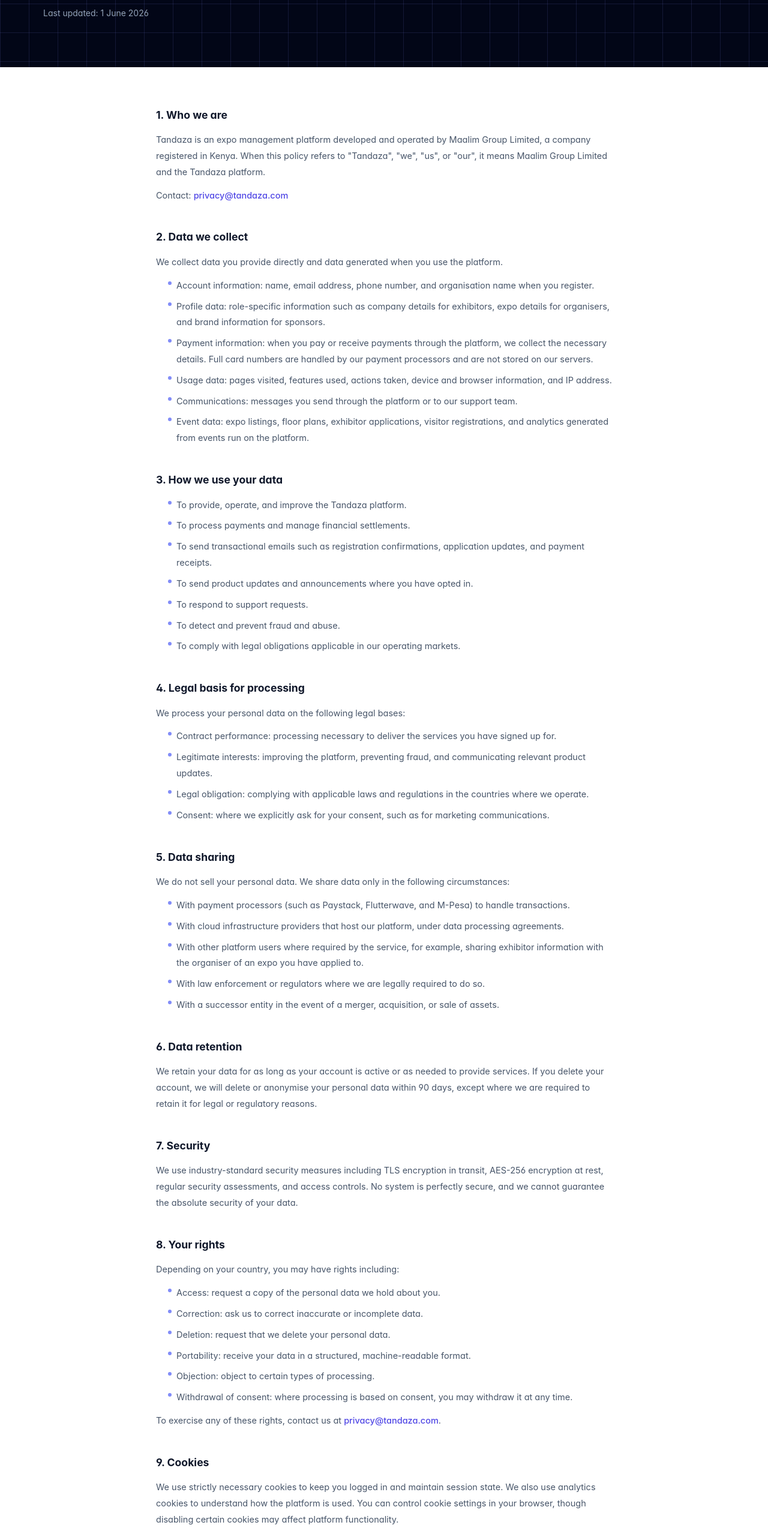
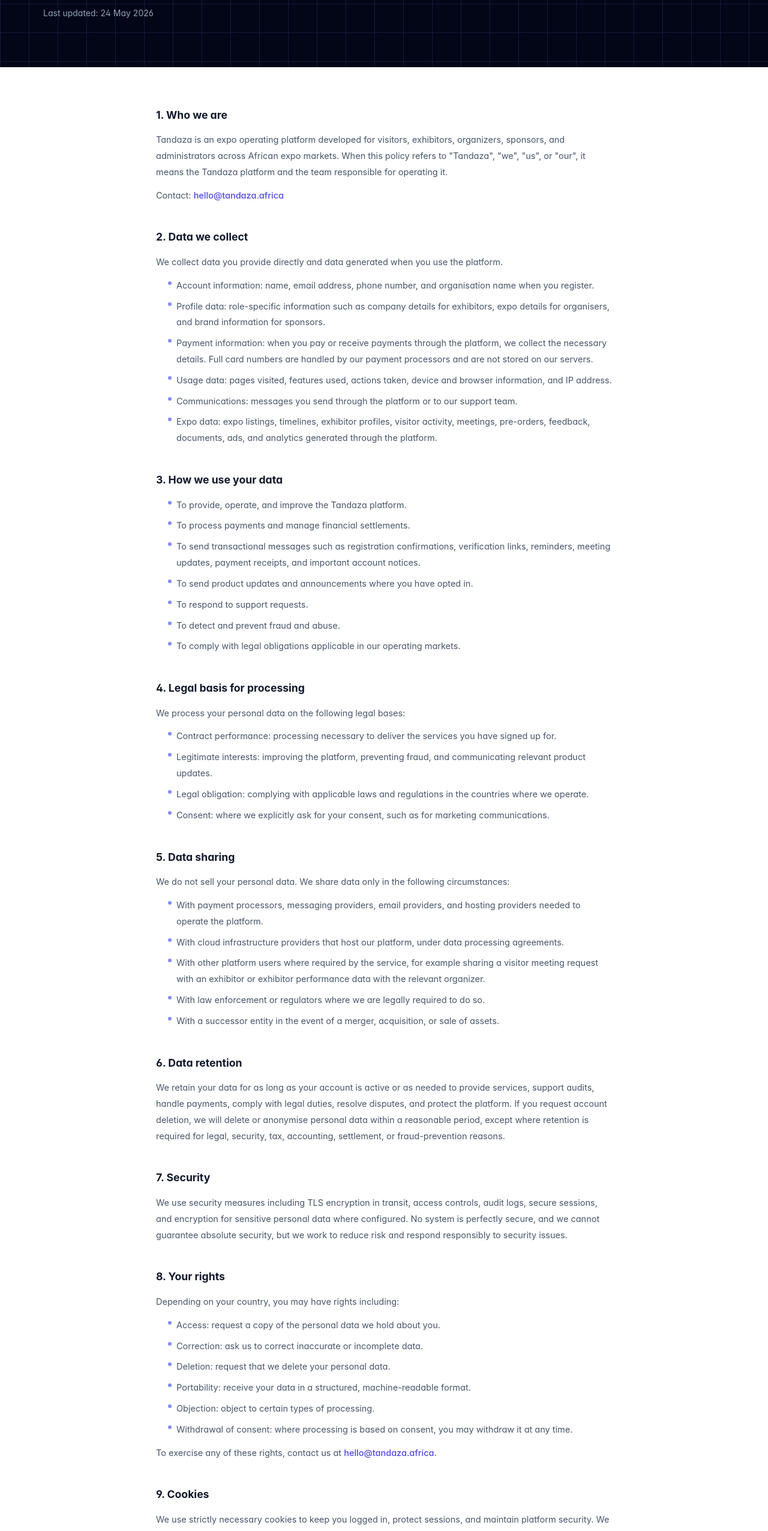
Before and after one commit to EvansMburuNjogu/tandaza-v2, a Next.js app in the folder frontend/: page /privacy in a window 1280 px wide. Shown: the part 234-2786 px from the top of the page at 60% size. Built offline with nearby package versions, Linux system fonts and the light colour scheme; no server answers.

Commit message:
Update legal pages and remove founder section

```diff
--- a/frontend/app/privacy/page.tsx
+++ b/frontend/app/privacy/page.tsx
@@ -1,15 +1,14 @@
 import type { Metadata } from "next"
-import Link from "next/link"
 import { LandingNav } from "@/components/marketing/landing-nav"
 import { SiteFooter } from "@/components/marketing/site-footer"
 
 export const metadata: Metadata = {
   title: "Privacy Policy — Tandaza",
-  description: "How Tandaza collects, uses, and protects your personal data.",
-  alternates: { canonical: "https://tandaza.com/privacy" },
+  description: "How Tandaza collects, uses, protects, and shares personal data across expo experiences in Africa.",
+  alternates: { canonical: "https://tandaza.africa/privacy" },
 }
 
-const LAST_UPDATED = "1 June 2026"
+const LAST_UPDATED = "24 May 2026"
 
 export default function PrivacyPage() {
   return (
@@ -32,8 +31,8 @@
 
           <section>
             <h2 className="mb-3 text-[1.1rem] font-bold text-slate-900">1. Who we are</h2>
-            <p>Tandaza is an expo management platform developed and operated by Maalim Group Limited, a company registered in Kenya. When this policy refers to "Tandaza", "we", "us", or "our", it means Maalim Group Limited and the Tandaza platform.</p>
-            <p className="mt-3">Contact: <a href="mailto:privacy@tandaza.com" className="font-medium text-indigo-600 hover:underline">privacy@tandaza.com</a></p>
+            <p>Tandaza is an expo operating platform developed for visitors, exhibitors, organizers, sponsors, and administrators across African expo markets. When this policy refers to "Tandaza", "we", "us", or "our", it means the Tandaza platform and the team responsible for operating it.</p>
+            <p className="mt-3">Contact: <a href="mailto:hello@tandaza.africa" className="font-medium text-indigo-600 hover:underline">hello@tandaza.africa</a></p>
           </section>
 
           <section>
@@ -46,7 +45,7 @@
                 "Payment information: when you pay or receive payments through the platform, we collect the necessary details. Full card numbers are handled by our payment processors and are not stored on our servers.",
                 "Usage data: pages visited, features used, actions taken, device and browser information, and IP address.",
                 "Communications: messages you send through the platform or to our support team.",
-                "Event data: expo listings, floor plans, exhibitor applications, visitor registrations, and analytics generated from events run on the platform.",
+                "Expo data: expo listings, timelines, exhibitor profiles, visitor activity, meetings, pre-orders, feedback, documents, ads, and analytics generated through the platform.",
               ].map((item) => (
                 <li key={item} className="flex items-start gap-2">
                   <span className="mt-1.5 h-1.5 w-1.5 shrink-0 rounded-full bg-indigo-400" />
@@ -62,7 +61,7 @@
               {[
                 "To provide, operate, and improve the Tandaza platform.",
                 "To process payments and manage financial settlements.",
-                "To send transactional emails such as registration confirmations, application updates, and payment receipts.",
+                "To send transactional messages such as registration confirmations, verification links, reminders, meeting updates, payment receipts, and important account notices.",
                 "To send product updates and announcements where you have opted in.",
                 "To respond to support requests.",
                 "To detect and prevent fraud and abuse.",
@@ -99,9 +98,9 @@
             <p>We do not sell your personal data. We share data only in the following circumstances:</p>
             <ul className="mt-3 space-y-2 pl-5">
               {[
-                "With payment processors (such as Paystack, Flutterwave, and M-Pesa) to handle transactions.",
+                "With payment processors, messaging providers, email providers, and hosting providers needed to operate the platform.",
                 "With cloud infrastructure providers that host our platform, under data processing agreements.",
-                "With other platform users where required by the service, for example, sharing exhibitor information with the organiser of an expo you have applied to.",
+                "With other platform users where required by the service, for example sharing a visitor meeting request with an exhibitor or exhibitor performance data with the relevant organizer.",
                 "With law enforcement or regulators where we are legally required to do so.",
                 "With a successor entity in the event of a merger, acquisition, or sale of assets.",
               ].map((item) => (
@@ -115,12 +114,12 @@
 
           <section>
             <h2 className="mb-3 text-[1.1rem] font-bold text-slate-900">6. Data retention</h2>
-            <p>We retain your data for as long as your account is active or as needed to provide services. If you delete your account, we will delete or anonymise your personal data within 90 days, except where we are required to retain it for legal or regulatory reasons.</p>
+            <p>We retain your data for as long as your account is active or as needed to provide services, support audits, handle payments, comply with legal duties, resolve disputes, and protect the platform. If you request account deletion, we will delete or anonymise personal data within a reasonable period, except where retention is required for legal, security, tax, accounting, settlement, or fraud-prevention reasons.</p>
           </section>
 
           <section>
             <h2 className="mb-3 text-[1.1rem] font-bold text-slate-900">7. Security</h2>
-            <p>We use industry-standard security measures including TLS encryption in transit, AES-256 encryption at rest, regular security assessments, and access controls. No system is perfectly secure, and we cannot guarantee the absolute security of your data.</p>
+            <p>We use security measures including TLS encryption in transit, access controls, audit logs, secure sessions, and encryption for sensitive personal data where configured. No system is perfectly secure, and we cannot guarantee absolute security, but we work to reduce risk and respond responsibly to security issues.</p>
           </section>
 
           <section>
@@ -141,12 +140,12 @@
                 </li>
               ))}
             </ul>
-            <p className="mt-3">To exercise any of these rights, contact us at <a href="mailto:privacy@tandaza.com" className="font-medium text-indigo-600 hover:underline">privacy@tandaza.com</a>.</p>
+            <p className="mt-3">To exercise any of these rights, contact us at <a href="mailto:hello@tandaza.africa" className="font-medium text-indigo-600 hover:underline">hello@tandaza.africa</a>.</p>
           </section>
 
           <section>
             <h2 className="mb-3 text-[1.1rem] font-bold text-slate-900">9. Cookies</h2>
-            <p>We use strictly necessary cookies to keep you logged in and maintain session state. We also use analytics cookies to understand how the platform is used. You can control cookie settings in your browser, though disabling certain cookies may affect platform functionality.</p>
+            <p>We use strictly necessary cookies to keep you logged in, protect sessions, and maintain platform security. We may also use analytics technologies to understand usage and improve expo experiences. You can control cookie settings in your browser, though disabling necessary cookies may affect platform functionality.</p>
           </section>
 
           <section>
@@ -156,7 +155,7 @@
 
           <section>
             <h2 className="mb-3 text-[1.1rem] font-bold text-slate-900">11. Contact us</h2>
-            <p>For privacy-related queries, contact us at <a href="mailto:privacy@tandaza.com" className="font-medium text-indigo-600 hover:underline">privacy@tandaza.com</a> or through the <Link href="/register" className="font-medium text-indigo-600 hover:underline">contact form</Link> on our website.</p>
+            <p>For privacy-related queries, contact us at <a href="mailto:hello@tandaza.africa" className="font-medium text-indigo-600 hover:underline">hello@tandaza.africa</a> or call <a href="tel:+254799010210" className="font-medium text-indigo-600 hover:underline">+254 799 010 210</a>.</p>
           </section>
 
         </div>
--- a/frontend/app/terms/page.tsx
+++ b/frontend/app/terms/page.tsx
@@ -1,15 +1,14 @@
 import type { Metadata } from "next"
-import Link from "next/link"
 import { LandingNav } from "@/components/marketing/landing-nav"
 import { SiteFooter } from "@/components/marketing/site-footer"
 
 export const metadata: Metadata = {
-  title: "Terms of Service — Tandaza",
-  description: "The terms governing your use of the Tandaza expo management platform.",
-  alternates: { canonical: "https://tandaza.com/terms" },
+  title: "Terms and Conditions — Tandaza",
+  description: "The terms and conditions governing your use of Tandaza for expo discovery, management, engagement, payments, and analytics.",
+  alternates: { canonical: "https://tandaza.africa/terms" },
 }
 
-const LAST_UPDATED = "1 June 2026"
+const LAST_UPDATED = "24 May 2026"
 
 export default function TermsPage() {
   return (
@@ -21,7 +20,7 @@
         <div className="pointer-events-none absolute inset-0 bg-grid-dark" />
         <div className="relative mx-auto max-w-[1200px] px-6 py-16 lg:px-8 lg:py-20">
           <p className="mb-3 text-[10px] font-bold uppercase tracking-[0.28em] text-indigo-400">Legal</p>
-          <h1 className="text-[2.4rem] font-bold tracking-[-0.03em] text-white">Terms of Service</h1>
+          <h1 className="text-[2.4rem] font-bold tracking-[-0.03em] text-white">Terms and Conditions</h1>
           <p className="mt-3 text-[14px] text-slate-400">Last updated: {LAST_UPDATED}</p>
         </div>
       </div>
@@ -32,7 +31,7 @@
 
           <section>
             <h2 className="mb-3 text-[1.1rem] font-bold text-slate-900">1. About these terms</h2>
-            <p>These Terms of Service govern your access to and use of the Tandaza platform, operated by Maalim Group Limited ("Tandaza", "we", "us", "our"). By creating an account or using any part of the platform, you agree to be bound by these terms.</p>
+            <p>These Terms and Conditions govern your access to and use of the Tandaza platform, including expo discovery, exhibitor workspaces, visitor engagement, digital booth activation, sponsorship tools, payments, notifications, analytics, and related services. By creating an account or using any part of the platform, you agree to be bound by these terms.</p>
             <p className="mt-3">If you are using Tandaza on behalf of an organisation, you represent that you have the authority to bind that organisation to these terms.</p>
           </section>
 
@@ -76,15 +75,15 @@
           </section>
 
           <section>
-            <h2 className="mb-3 text-[1.1rem] font-bold text-slate-900">4. Organiser responsibilities</h2>
-            <p>If you use Tandaza as an expo organiser, you are responsible for:</p>
+            <h2 className="mb-3 text-[1.1rem] font-bold text-slate-900">4. Organizer, exhibitor, sponsor, and visitor responsibilities</h2>
+            <p>Each user is responsible for using Tandaza honestly and for keeping the information they provide accurate. In particular:</p>
             <ul className="mt-3 space-y-2 pl-5">
               {[
-                "Ensuring that your expo complies with all applicable laws, venue regulations, and licensing requirements in the country where it takes place.",
-                "Providing accurate and truthful information about your expo, including dates, location, and exhibitor terms.",
-                "Honouring the terms you publish to exhibitors and visitors, including refund and cancellation policies.",
-                "Ensuring that payments collected through the platform are used for their stated purpose.",
-                "Obtaining any necessary consent from exhibitors and visitors to process their data.",
+                "Organizers must ensure their expos comply with applicable laws, venue rules, and published terms.",
+                "Exhibitors must provide accurate company, product, pricing, document, livestream, meeting, and advertising information.",
+                "Sponsors must ensure campaigns, ads, and brand materials are lawful and do not mislead visitors.",
+                "Visitors must use expo engagement tools respectfully and must not submit false meeting, feedback, chat, or pre-order information.",
+                "All users must obtain any permissions needed before uploading files, images, videos, logos, or personal data.",
               ].map((item) => (
                 <li key={item} className="flex items-start gap-2">
                   <span className="mt-1.5 h-1.5 w-1.5 shrink-0 rounded-full bg-indigo-400" />
@@ -96,14 +95,14 @@
 
           <section>
             <h2 className="mb-3 text-[1.1rem] font-bold text-slate-900">5. Payments and fees</h2>
-            <p>Pricing for Tandaza services is set out on our <Link href="/pricing" className="font-medium text-indigo-600 hover:underline">Pricing page</Link>. By publishing an expo on a paid tier, you agree to pay the applicable per-expo fee.</p>
-            <p className="mt-3">When payments are processed through the platform on your behalf, Tandaza deducts the applicable platform fee before settlement. Fees are non-refundable except where required by law or as stated in our refund policy.</p>
-            <p className="mt-3">We reserve the right to update our pricing. We will notify you of changes at least 30 days before they take effect.</p>
+            <p>Tandaza pricing may vary by country, currency, expo, user role, digital booth activation, sponsor plan, add-on, ad placement, and agreed commercial arrangement. By using a paid feature, you agree to pay the applicable amount shown or agreed before purchase.</p>
+            <p className="mt-3">Payments may be processed by third-party payment providers. Tandaza may record payment attempts, provider responses, receipts, commissions, processing fees, and settlements for audit and reconciliation. Fees are non-refundable except where required by law or expressly approved by Tandaza.</p>
+            <p className="mt-3">We may update pricing, payment methods, and settlement rules as the platform evolves. Where changes materially affect an active paid arrangement, we will provide reasonable notice.</p>
           </section>
 
           <section>
             <h2 className="mb-3 text-[1.1rem] font-bold text-slate-900">6. Intellectual property</h2>
-            <p>Tandaza and its original content, features, and functionality are owned by Maalim Group Limited and are protected by applicable intellectual property laws. You may not copy, modify, distribute, or reverse-engineer any part of the platform without our express written consent.</p>
+            <p>Tandaza and its original content, features, designs, workflows, and functionality are protected by applicable intellectual property laws. You may not copy, modify, distribute, or reverse-engineer any part of the platform without our express written consent.</p>
             <p className="mt-3">You retain ownership of any content you upload to the platform, such as expo descriptions, floor plans, and product catalogues. By uploading content, you grant Tandaza a limited, non-exclusive licence to use, display, and process that content as necessary to provide the services.</p>
           </section>
 
@@ -130,7 +129,7 @@
 
           <section>
             <h2 className="mb-3 text-[1.1rem] font-bold text-slate-900">11. Governing law</h2>
-            <p>These terms are governed by the laws of Kenya. Any disputes shall be resolved in the courts of Nairobi, Kenya, unless otherwise required by applicable law in your country.</p>
+            <p>These terms are governed by the laws of Kenya, unless mandatory laws in another country apply. Any disputes shall be resolved in the courts of Nairobi, Kenya, unless otherwise required by applicable law.</p>
           </section>
 
           <section>
@@ -140,7 +139,7 @@
 
           <section>
             <h2 className="mb-3 text-[1.1rem] font-bold text-slate-900">13. Contact</h2>
-            <p>For any questions about these terms, contact us at <a href="mailto:legal@tandaza.com" className="font-medium text-indigo-600 hover:underline">legal@tandaza.com</a>.</p>
+            <p>For any questions about these terms, contact us at <a href="mailto:hello@tandaza.africa" className="font-medium text-indigo-600 hover:underline">hello@tandaza.africa</a> or call <a href="tel:+254799010210" className="font-medium text-indigo-600 hover:underline">+254 799 010 210</a>.</p>
           </section>
 
         </div>
```
Also changed, not shown: frontend/app/about/page.tsx (+7 -31 lines).
